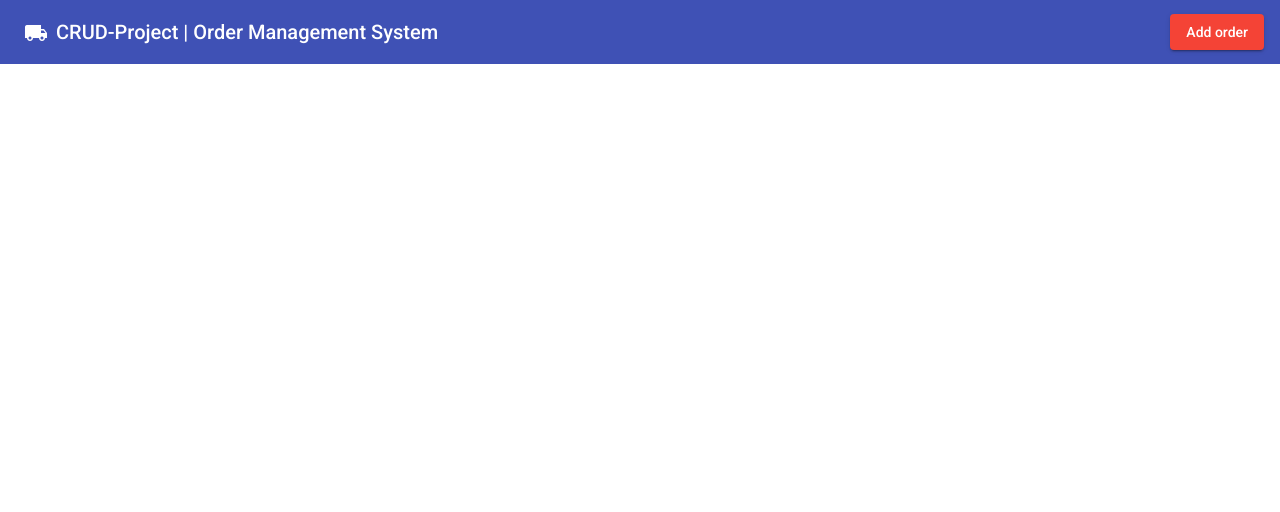
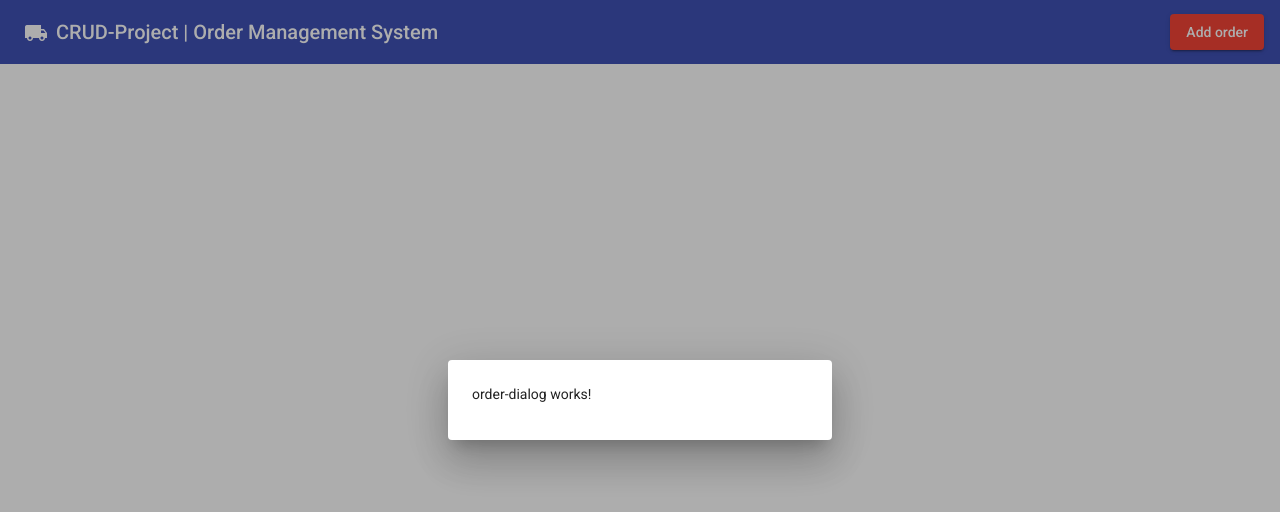
Before and after one commit to Capmu/oms-2022, an Angular app: page / in a window 1280 px wide. Both pictures are taken after a click on the button "Add order". Shown: the top 512 px of the page. Built offline with nearby package versions, Linux system fonts and the light colour scheme.

Commit message:
Create order dialog (OrderDialogComponent) and caller

```diff
--- a/src/app/app.component.html
+++ b/src/app/app.component.html
@@ -4,5 +4,7 @@
   </button>
   <span>CRUD-Project | Order Management System</span>
   <span class="example-spacer"></span>
-  <button mat-raised-button color="warn">Add order</button>
+  <button mat-raised-button color="warn" (click)="openOrderDialog()">
+    Add order
+  </button>
 </mat-toolbar>
--- a/src/app/app.component.ts
+++ b/src/app/app.component.ts
@@ -1,4 +1,6 @@
 import { Component } from '@angular/core';
+import { MatDialog } from '@angular/material/dialog';
+import { OrderDialogComponent } from './order-dialog/order-dialog.component';
 
 @Component({
   selector: 'app-root',
@@ -7,4 +9,10 @@ import { Component } from '@angular/core';
 })
 export class AppComponent {
   title = 'order-management-system';
+
+  constructor(private dialog: MatDialog) { }
+
+  openOrderDialog() {
+    this.dialog.open(OrderDialogComponent, { width: '30%' });
+  }
 }
--- /dev/null
+++ b/src/app/order-dialog/order-dialog.component.html
@@ -0,0 +1 @@
+<p>order-dialog works!</p>
--- /dev/null
+++ b/src/app/order-dialog/order-dialog.component.ts
@@ -0,0 +1,15 @@
+import { Component, OnInit } from '@angular/core';
+
+@Component({
+  selector: 'app-order-dialog',
+  templateUrl: './order-dialog.component.html',
+  styleUrls: ['./order-dialog.component.scss']
+})
+export class OrderDialogComponent implements OnInit {
+
+  constructor() { }
+
+  ngOnInit(): void {
+  }
+
+}
```
Also changed, not shown: src/app/app.module.ts (+6 -2 lines), src/app/order-dialog/order-dialog.component.scss (added), 1 other file (tests, documents, lock files or other folders).
